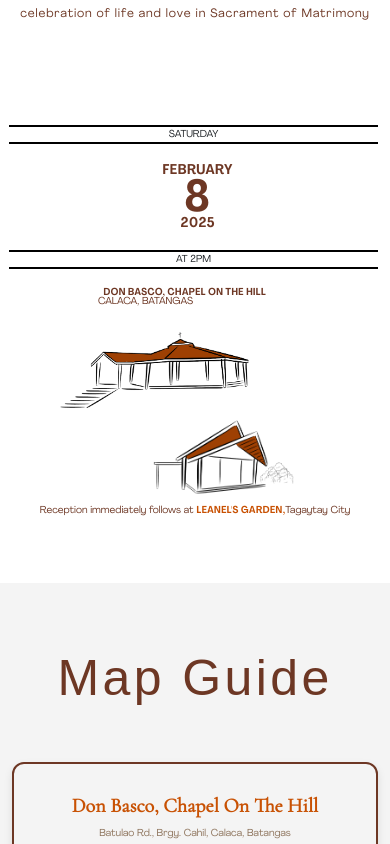
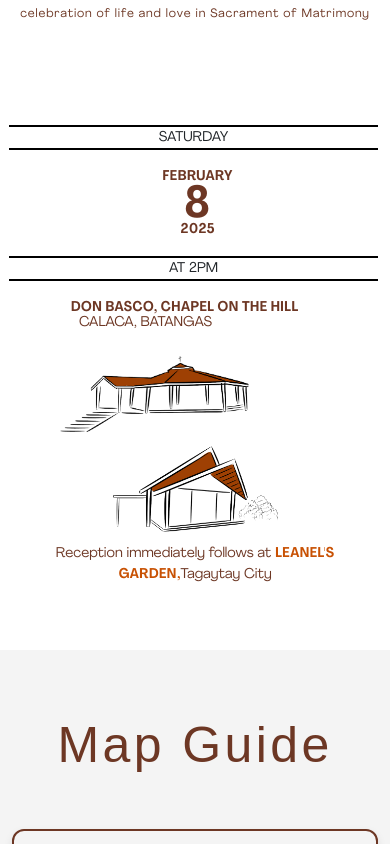
Before and after one commit to reimondavendano/weddingjamesapple, a React (Create React App) app: page / in a window 390 px wide. Shown: the part 1140-1984 px from the top of the page. Built offline with nearby package versions, Linux system fonts and the light colour scheme; a web font is replaced by a local one.

Commit message:
Update font-16

```diff
--- a/src/App.css
+++ b/src/App.css
@@ -304,7 +304,7 @@ a.wedding-button, a.wedding-button:hover, a.wedding-button:active{
   }
 
   .font-size-16{
-    font-size: 10px !important
+    font-size: 14px !important
   }
 
 }
--- a/src/assets/styles/wedding-intro.css
+++ b/src/assets/styles/wedding-intro.css
@@ -197,7 +197,7 @@
 
     .reception-container {
         margin-top: -15px;
-        margin-left: 56px;
+        margin-left: 0px;
     }
 
     .recept-desc {
```
Also changed, not shown: 5 other files (tests, documents, lock files or other folders).
